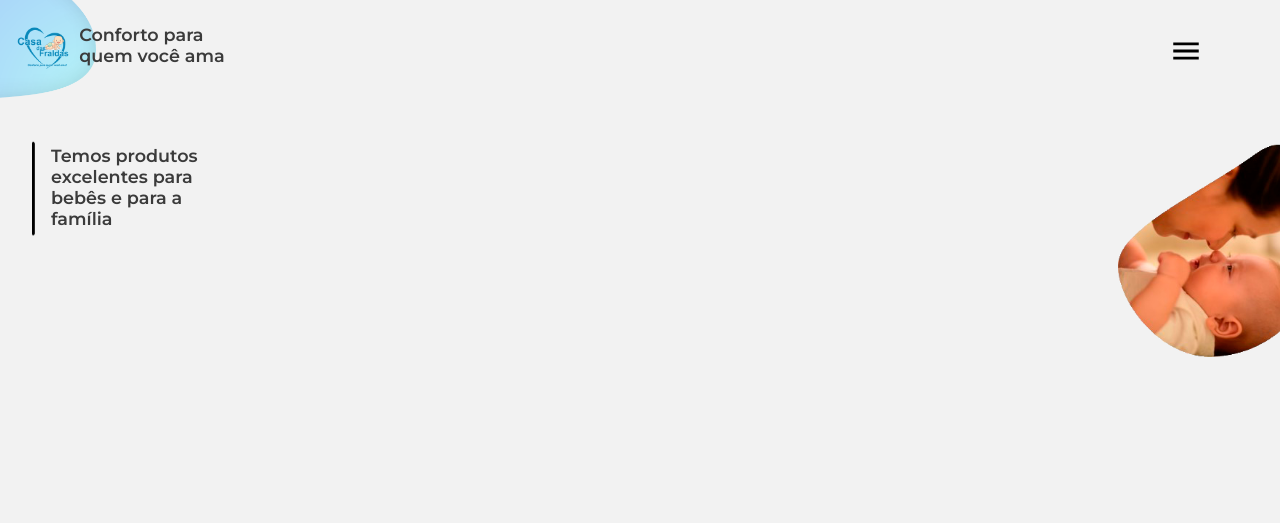
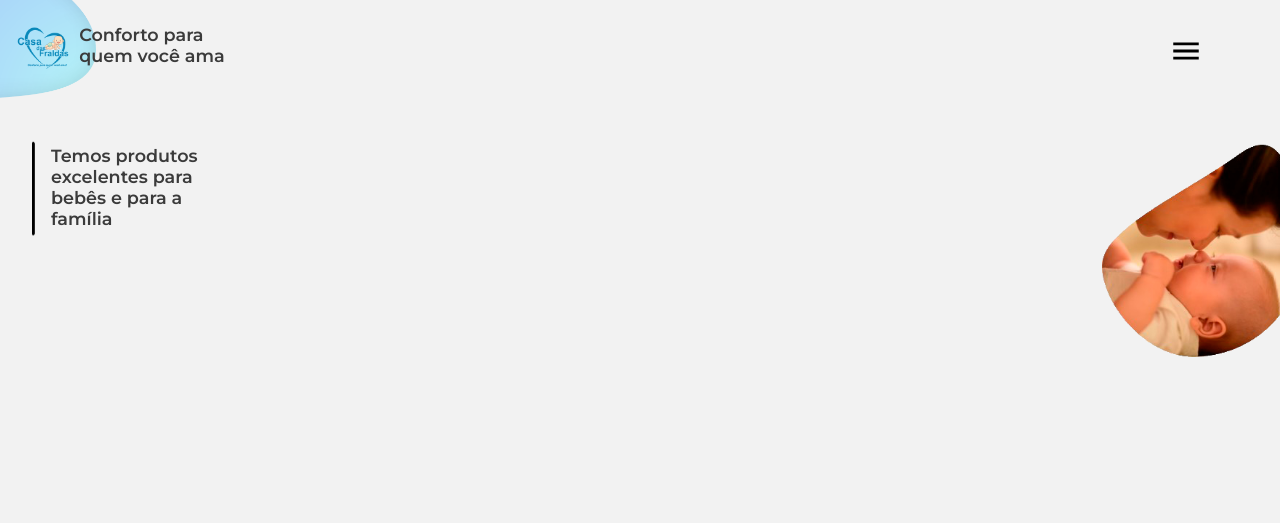
Before and after one commit to Elvis-Almeida/Casa_das_Fraldas, a plain HTML site: page index.html in a window 1280 px wide. Shown: the top 523 px of the page. Drawn offline with Linux system fonts and the light colour scheme; a script that the page names is missing.

Commit message:
Update style.css

```diff
--- a/style.css
+++ b/style.css
@@ -49,7 +49,7 @@ header>div>img#barra-vertical{
 header>div>img#bebê{
     position: absolute;
     top: 9em;
-    right: -1em;
+    right: 0em;
     width: 40vw;
     max-width: 178px;
 }
```
